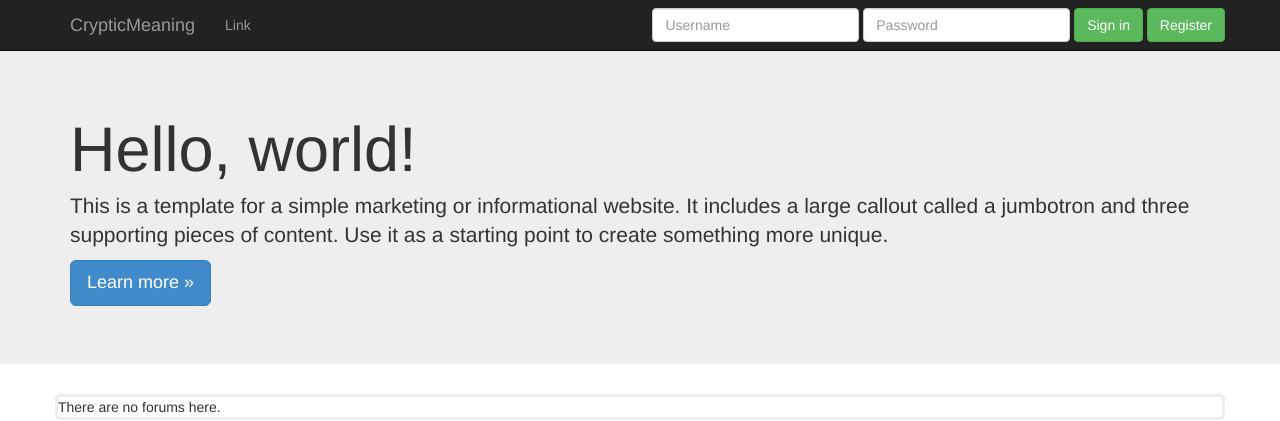
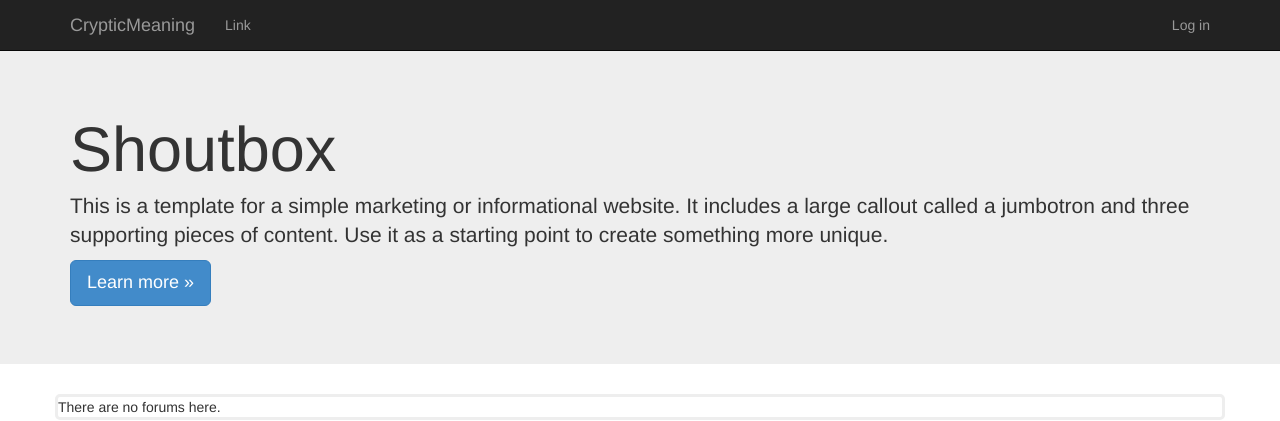
Before and after one commit to tt1863/CrypticMeaning, a Django app: page / in a window 1280 px wide. Shown: the top 421 px of the page. Run offline with Django 3.2, Linux system fonts and the light colour scheme; data that the repository does not hold is empty; some libraries are stand-ins or nearby versions.

Commit message:
Removed login form and added log in link to base.html

```diff
--- a/templates/forums/base.html
+++ b/templates/forums/base.html
@@ -41,17 +41,7 @@
           </ul>
           <ul class="nav navbar-nav navbar-right">
 	          {% if not user.is_authenticated %}
-	          <form id="login_form" class="navbar-form navbar-right" role="form" method="post" action="/forums/login/">
-	          {% csrf_token %}
-	            <div class="form-group">
-	              <input type="text" name="username" placeholder="Username" class="form-control">
-	            </div>
-	            <div class="form-group">
-	              <input type="password" name="password" placeholder="Password" class="form-control">
-	            </div>
-	            <button type="submit" class="btn btn-success">Sign in</button>
-	            <a href="/accounts/register" class="btn btn-success">Register</a>
-	          </form>
+	          <li><a href="/accounts/login">Log in</a></li>
 	          {% else %}
 	          <li>
 	            <a class="logged_user" href="/forums/profile/{{ user.username }}"><strong>{{ user.username }}</strong></a>
@@ -68,7 +58,7 @@
     <!-- Main jumbotron for a primary marketing message or call to action -->
     <div class="jumbotron">
       <div class="container">
-        <h1>Hello, world!</h1>
+        <h1>Shoutbox</h1>
         <p>This is a template for a simple marketing or informational website. It includes a large callout called a jumbotron and three supporting pieces of content. Use it as a starting point to create something more unique.</p>
         <p><a class="btn btn-primary btn-lg" role="button">Learn more &raquo;</a></p>
       </div>
```
